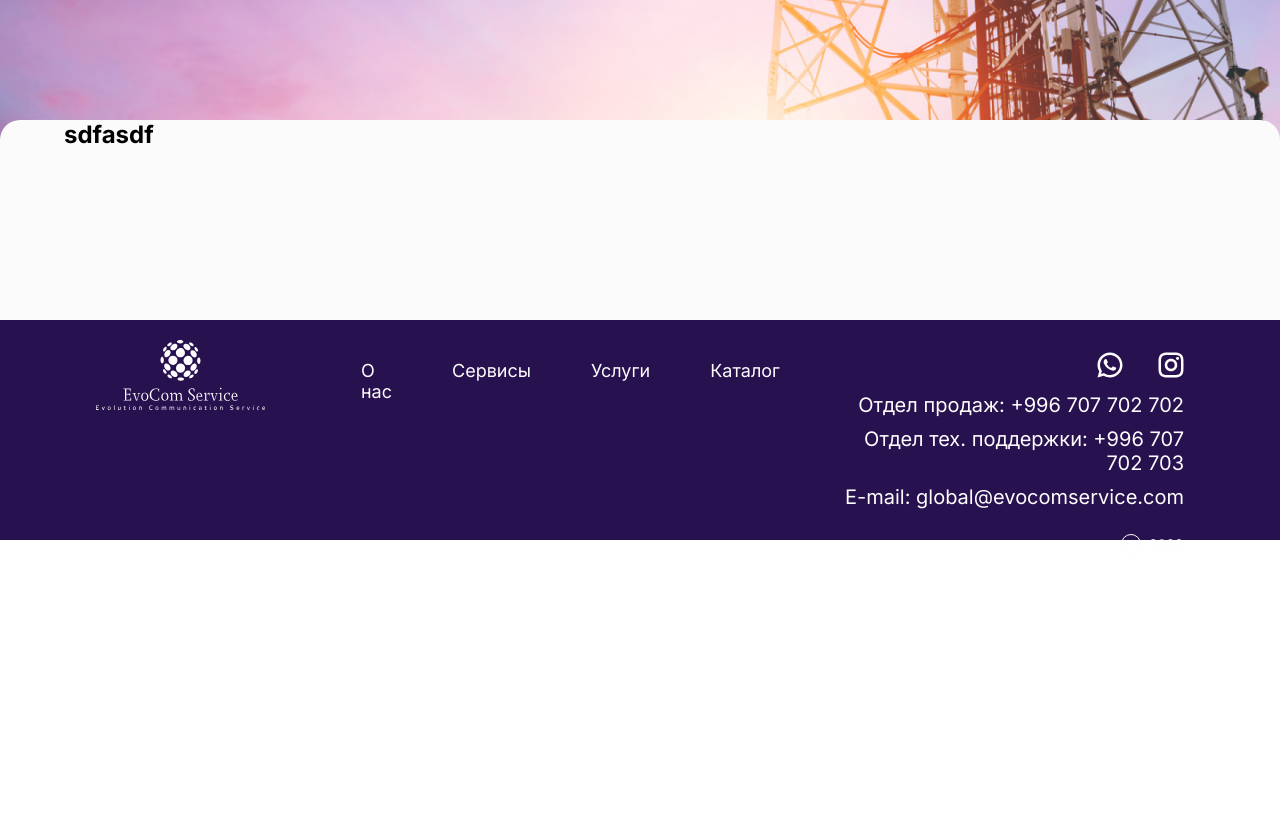
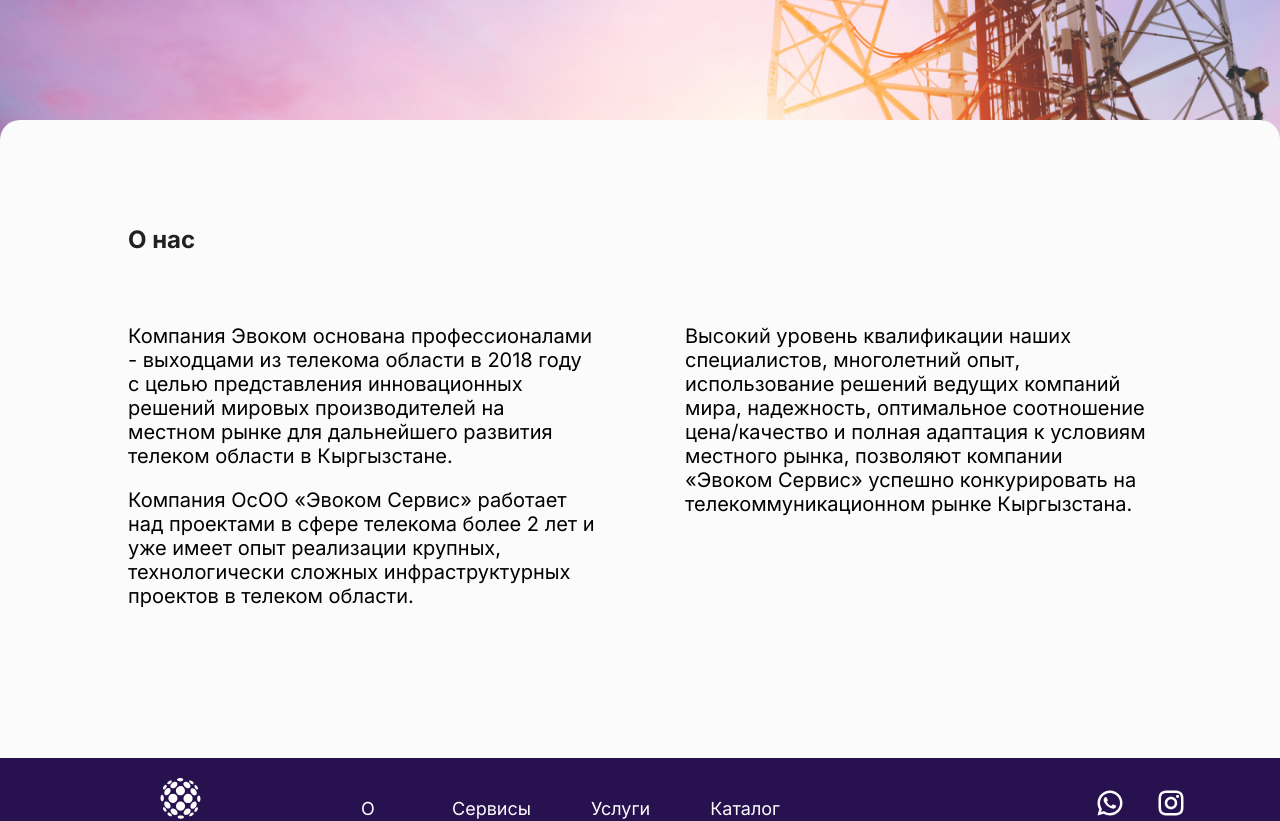
Before and after one commit to Bonecide/EvoCom, a React (Create React App) app: page / in a window 1280 px wide. Shown: the part 600-1421 px from the top of the page. Before the commit the page ends 1154 px from the top, so only its background shows below. Built offline with nearby package versions, Linux system fonts and the light colour scheme.

Commit message:
finished about us

```diff
--- a/src/Section/AboutUs/AboutUs.jsx
+++ b/src/Section/AboutUs/AboutUs.jsx
@@ -5,9 +5,16 @@
 
         <div className='AboutUs_container' id='AboutUs'>
             <div className='container'>
-                <h2>
-                    sdfasdf
-                </h2>
+               <h2 className='AboutUs_headline'>О нас</h2>
+               <div className='AboutUs_text_wrapper'>
+                   <div className='AboutUs_text_container'>
+                        <p>Компания Эвоком основана профессионалами - выходцами из телекома области в 2018 году с целью представления инновационных решений мировых производителей на местном рынке для дальнейшего развития телеком области в Кыргызстане.</p>
+                        <p>Компания ОсОО «Эвоком Сервис» работает над проектами в сфере телекома более 2 лет и уже имеет опыт реализации крупных, технологически сложных инфраструктурных проектов в телеком области.</p>
+                   </div>
+                   <div className='AboutUs_text_container'>
+                        <p>Высокий уровень квалификации наших специалистов, многолетний опыт, использование решений ведущих компаний мира, надежность, оптимальное соотношение цена/качество и полная адаптация к условиям местного рынка, позволяют компании «Эвоком Сервис» успешно конкурировать на телекоммуникационном рынке Кыргызстана.</p>
+                   </div>
+               </div>
             </div>
         </div>
     )
--- a/src/Section/AboutUs/AboutUs.scss
+++ b/src/Section/AboutUs/AboutUs.scss
@@ -2,4 +2,24 @@
     background: #FBFBFB;
     border-radius: 20px 20px 0px 0px;
     min-height: 200px;
+    padding-top: 105px;
+    // padding-right: 166px;
+    padding-bottom: 150px;
 }
+.AboutUs_headline {
+    color: #222121;
+}
+.AboutUs_text_container {
+    width: 50%;
+    display: flex;
+    flex-direction: column;
+    gap: 20px;
+    p {
+        font-size: 20px;
+    }
+}
+.AboutUs_text_wrapper {
+    display: flex;
+    gap: 90px;
+    margin-top: 70px;
+}
--- a/src/index.scss
+++ b/src/index.scss
@@ -16,7 +16,7 @@
 }
 .container {
   margin: 0 auto;
-  width: 90vw;
+  width: 80%;
 }
 a {
   text-decoration: none ;
```
